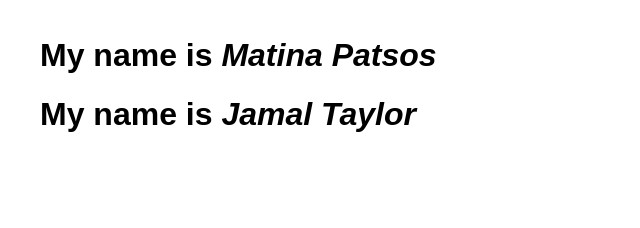
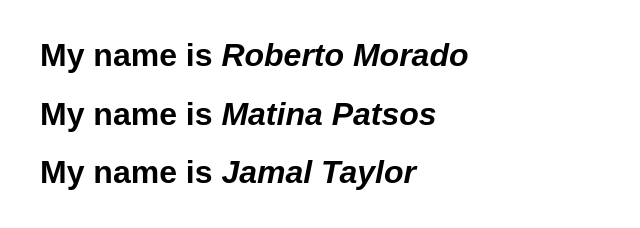
Before and after one commit to vyaskruti89/JavaScriptFundamentals2019, a website: page exercises/01-git-intro/01-git-intro.html in a window 1280 px wide. Shown: the whole page, without its empty margins (0-640 px from the left). Drawn offline with nearby package versions, Linux system fonts and the light colour scheme.

Commit message:
I have added my name to the git-intro.html file

```diff
--- a/exercises/01-git-intro/01-git-intro.html
+++ b/exercises/01-git-intro/01-git-intro.html
@@ -31,6 +31,7 @@
   <body>
     <div class="wrapper">
       <!-- Put your name here -->
+      <h1>My name is <em>Roberto Morado</em></h1>
       <h1>My name is <em>Matina Patsos</em></h1>
       <h1>My name is <em>Jamal Taylor</em></h1>
     </div>
```
